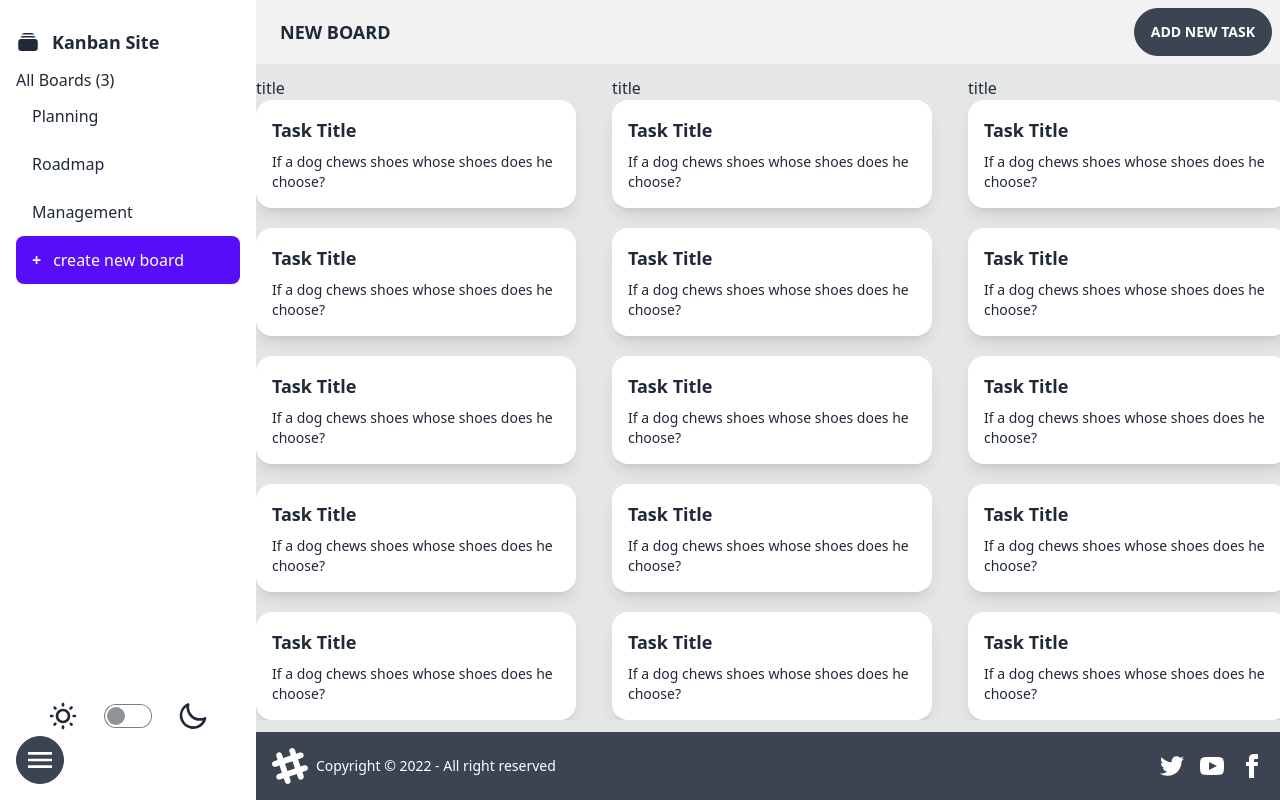
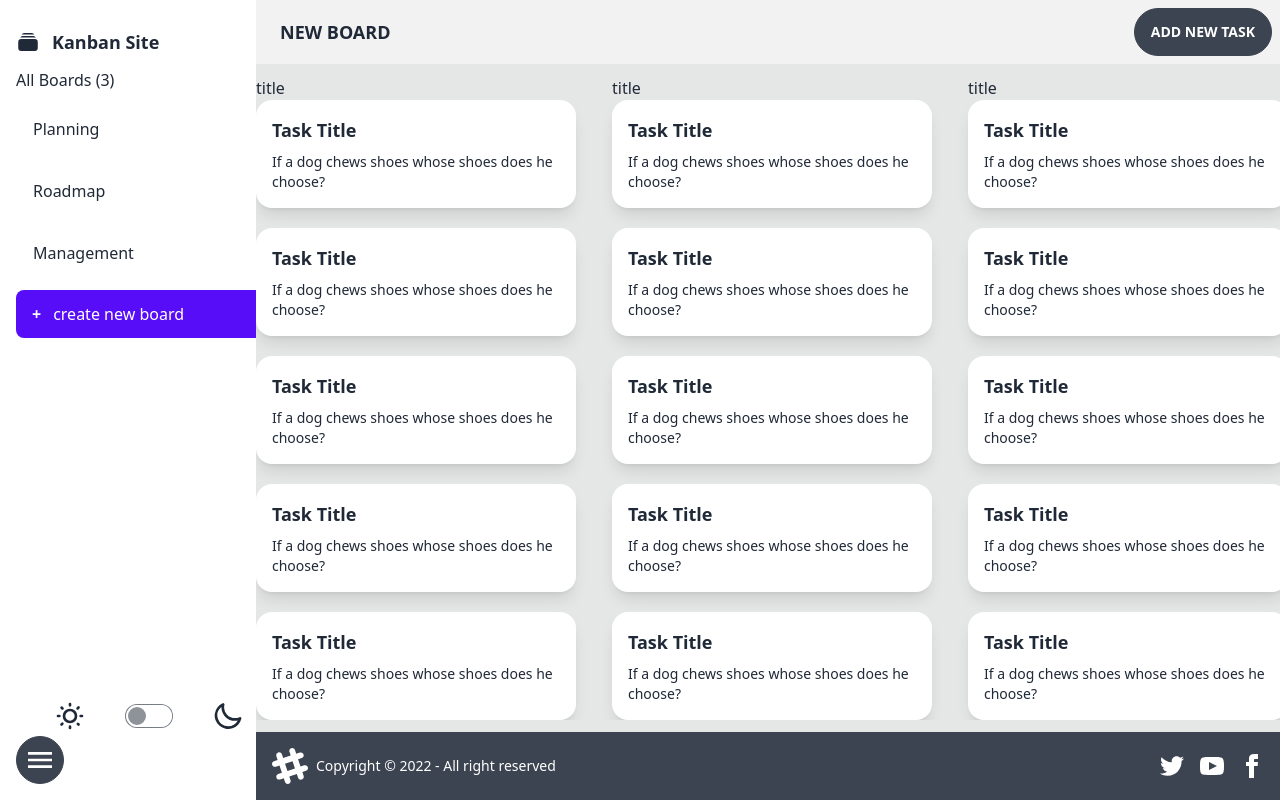
Before and after one commit to MohammadKhallaf/react-ts-kanban, a React (Vite) app: page / in a window 1280 px wide. Built offline with nearby package versions, Linux system fonts and the light colour scheme.

Commit message:
create boardlist component

```diff
--- /dev/null
+++ b/src/Components/BoardList.tsx
@@ -0,0 +1,52 @@
+import React, { useState } from "react";
+import { Board, createBoard, updateBoard } from "../app/slices/boardSlice";
+import { setBoard } from "../app/slices/layoutSlice";
+import { useAppDispatch, useAppSelector } from "../app/store";
+
+type Props = {};
+
+const BoardList = (props: Props) => {
+  const dispatch = useAppDispatch();
+  const boardsList = useAppSelector((state) => state.board.boards);
+
+  return (
+    <ul className="flex flex-col gap-3">
+      {/* <!-- Sidebar content here --> */}
+      <li>All Boards ({boardsList.length})</li>
+      {boardsList.map((board) => (
+        <BoardListItem board={board} key={board.id} />
+      ))}
+      <li className="text-red-800" onClick={() => dispatch(createBoard())}>
+        <a className="active">
+          <b>+</b> create new board
+        </a>
+      </li>
+    </ul>
+  );
+};
+
+const BoardListItem = ({ board }: { board: Board }) => {
+  const dispatch = useAppDispatch();
+  const [readOnly, setReadOnly] = useState(true);
+  const toggleEdit = () => setReadOnly((state) => !state);
+  return (
+    <li
+      data-id={board.id}
+      onClick={() => dispatch(setBoard(board))}
+      className="select-none"
+    >
+      <input
+        value={board.title}
+        readOnly={readOnly}
+        className="bg-transparent hover:bg-base-200 border border-transparent focus:border-primary read-only:focus:border-transparent focus:caret-primary "
+        onClick={toggleEdit}
+        onChange={(e) => {
+          dispatch(updateBoard({ id: board.id, title: e.currentTarget.value }));
+        }}
+        onBlur={() => setReadOnly(true)}
+      />
+    </li>
+  );
+};
+
+export default BoardList;
--- a/src/Layout/Drawer.tsx
+++ b/src/Layout/Drawer.tsx
@@ -2,13 +2,14 @@ import React from "react";
 import { createBoard } from "../app/slices/boardSlice";
 import { setBoard } from "../app/slices/layoutSlice";
 import { useAppDispatch, useAppSelector } from "../app/store";
+import BoardList from "../Components/BoardList";
 import DarkToggle from "./DarkToggle";
 
 type Props = {};
 
 const Drawer = (props: Props) => {
-  const dispatch = useAppDispatch();
-  const boardsList = useAppSelector((state) => state.board.boards);
+
+
 
   return (
     <aside className="drawer-side">
@@ -27,24 +28,7 @@ const Drawer = (props: Props) => {
 
           <h1 className="ml-3 my-3 text-lg font-bold">Kanban Site</h1>
         </span>
-        <ul>
-          {/* <!-- Sidebar content here --> */}
-          <li>All Boards ({boardsList.length})</li>
-          {boardsList.map((board) => (
-            <li
-              key={board.id}
-              data-id={board.id}
-              onClick={() => dispatch(setBoard(board))}
-            >
-              <a>{board.title}</a>
-            </li>
-          ))}
-          <li className="text-red-800" onClick={() => dispatch(createBoard())}>
-            <a className="active">
-              <b>+</b> create new board
-            </a>
-          </li>
-        </ul>
+        <BoardList />
         <DarkToggle />
         <label
           className="btn btn-circle swap swap-rotate"
```
